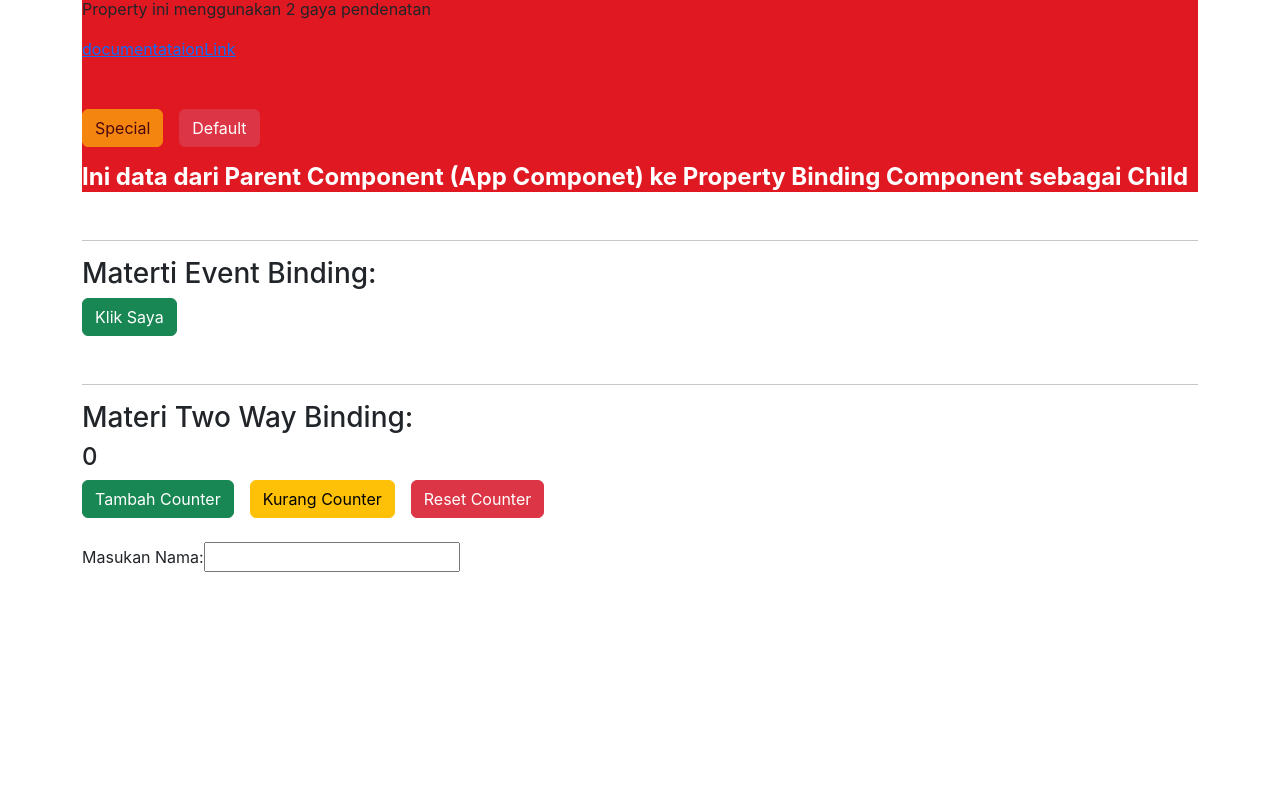
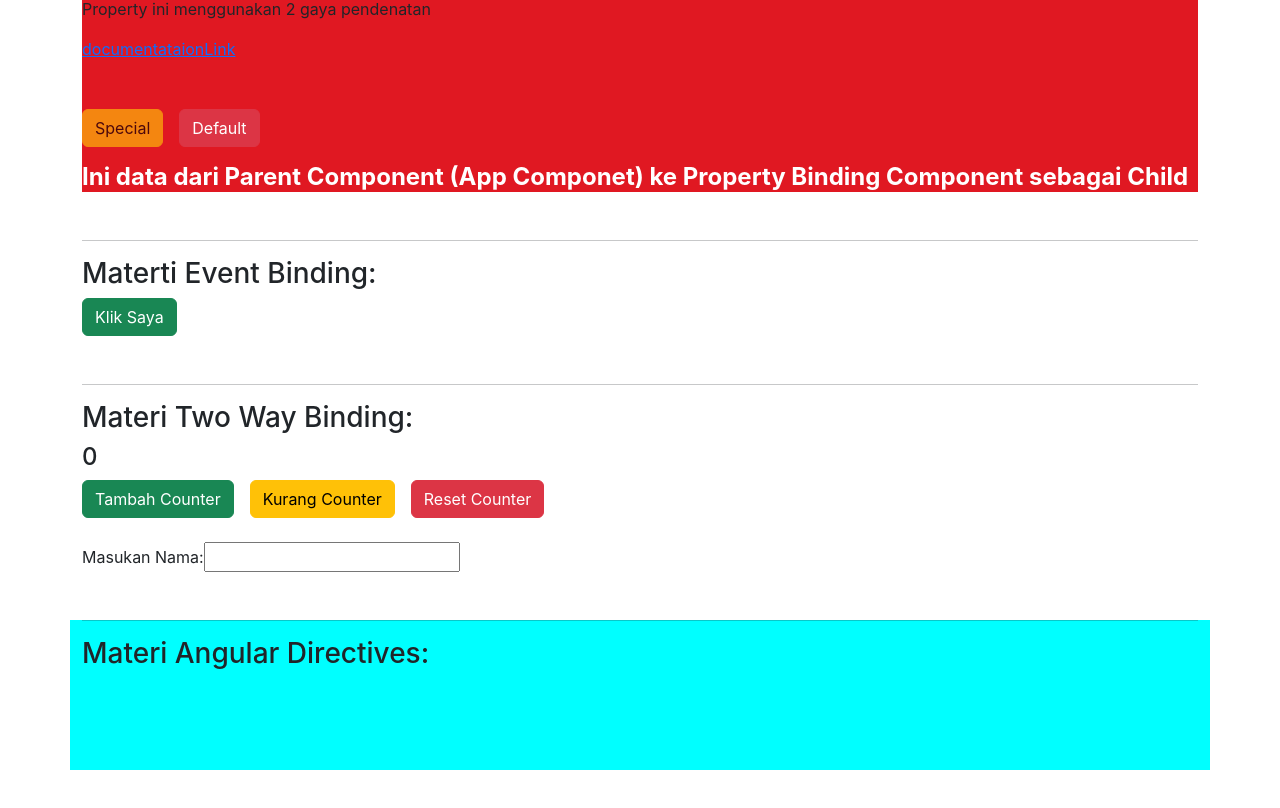
Before and after one commit to iqbalrivaldi28/Learn-Angular-17, an Angular app: page / in a window 1280 px wide. Shown: the part 965-1773 px from the top of the page. Before the commit the page ends 1585 px from the top, so only its background shows below. Built offline with nearby package versions, Linux system fonts and the light colour scheme.

Commit message:
feat: add directives concepts

```diff
--- a/src/app/app.component.html
+++ b/src/app/app.component.html
@@ -12,3 +12,5 @@
   [counter]="counter"
   (counterChange)="counter = $event"
 ></app-two-way-binding> -->
+
+<app-directives></app-directives>
--- a/src/app/app.component.ts
+++ b/src/app/app.component.ts
@@ -5,6 +5,7 @@ import { DataBindingComponent } from './components/data-binding/data-binding.com
 import { PropertyBindingComponent } from './components/property-binding/property-binding.component';
 import { EventBindingComponent } from './components/event-binding/event-binding.component';
 import { TwoWayBindingComponent } from './components/two-way-binding/two-way-binding.component';
+import { DirectivesComponent } from './components/directives/directives.component';
 
 @Component({
   selector: 'app-root',
@@ -16,6 +17,7 @@ import { TwoWayBindingComponent } from './components/two-way-binding/two-way-bin
     PropertyBindingComponent,
     EventBindingComponent,
     TwoWayBindingComponent,
+    DirectivesComponent,
   ],
   templateUrl: './app.component.html',
   styleUrl: './app.component.scss',
--- /dev/null
+++ b/src/app/components/directives/directives.component.html
@@ -0,0 +1,5 @@
+<div class="container mb-5" [ngClass]="isSpecial ? 'special' : ''">
+  <hr />
+
+  <h3>{{ title }}</h3>
+</div>
--- /dev/null
+++ b/src/app/components/directives/directives.component.scss
@@ -0,0 +1,4 @@
+.special {
+  background-color: aqua;
+  height: 150px;
+}
--- /dev/null
+++ b/src/app/components/directives/directives.component.ts
@@ -0,0 +1,15 @@
+import { NgClass } from '@angular/common';
+import { Component } from '@angular/core';
+
+@Component({
+  selector: 'app-directives',
+  standalone: true,
+  imports: [NgClass],
+  templateUrl: './directives.component.html',
+  styleUrl: './directives.component.scss',
+})
+export class DirectivesComponent {
+  title = 'Materi Angular Directives: ';
+
+  isSpecial = true;
+}
```
Also changed, not shown: 1 other file (tests, documents, lock files or other folders).
